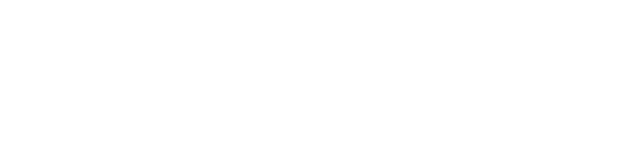
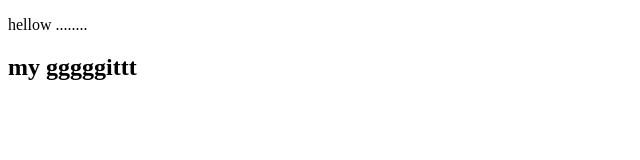
Before and after one commit to Sara-gitCount/Test2, a plain HTML site: page index.html in a window 1280 px wide. Shown: the whole page, without its empty margins (0-640 px from the left). Drawn offline with Linux system fonts and the light colour scheme.

Commit message:
add pass file

```diff
--- a/index.html
+++ b/index.html
@@ -6,6 +6,7 @@
     <title>Document</title>
 </head>
 <body>
-
+    <p>hellow ........</p>
+    <h2>my   gggggittt</h2>
 </body>
 </html>
```
Also changed, not shown: pass.txt (added), starter.txt.
